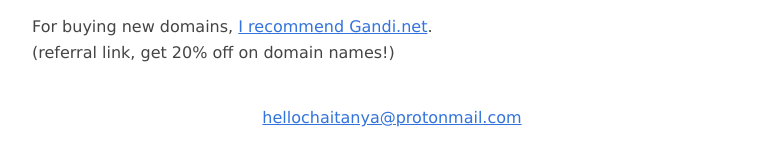
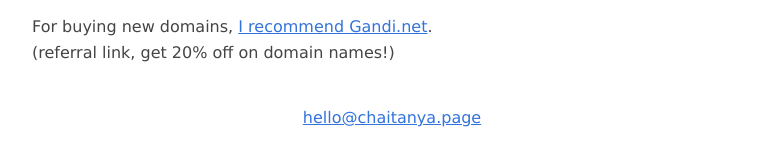
Before and after one commit to chtny/chtny.github.io, a Jekyll site: the page built from index.md, in a window 1280 px wide. Shown: the part 540-706 px from the top of the page, without its empty margins (248-1015 px from the left). Built offline with Jekyll 4.4.1, drawn with Linux system fonts in a browser that asks for light colours.

Commit message:
New email!

```diff
--- /dev/null
+++ b/_includes/footer.html
@@ -0,0 +1 @@
+<footer><a href="mailto:hello@chaitanya.page">hello@chaitanya.page</a></footer>
--- a/_layouts/category.html
+++ b/_layouts/category.html
@@ -13,7 +13,7 @@
       </div>
     </content>
   </main>
-  <footer><a href="mailto:hello@chaitanya.page">hellochaitanya@protonmail.com</a></footer>
+  {% include footer.html %}
   {% include goatcounter.html %}
 </body>
 </html>
--- a/_layouts/default.html
+++ b/_layouts/default.html
@@ -8,7 +8,7 @@
 			</div>
 		</content>
 	</main>
-	<footer><a href="mailto:hello@chaitanya.page">hellochaitanya@protonmail.com</a></footer>
+	{% include footer.html %}
 	{% include goatcounter.html %}
 </body>
 </html>
--- a/_layouts/page.html
+++ b/_layouts/page.html
@@ -7,7 +7,7 @@
 			{{ content }}
 		</content>
 	</main>
-	<footer><a href="mailto:hello@chaitanya.page">hellochaitanya@protonmail.com</a></footer>
+	{% include footer.html %}
 	{% include goatcounter.html %}
 </body>
 </html>
--- a/_layouts/podcast.html
+++ b/_layouts/podcast.html
@@ -15,7 +15,7 @@
 				{{ content }}
 		</content>
 	</main>
-	<footer><a href="mailto:hello@chaitanya.page">hellochaitanya@protonmail.com</a></footer>
+	{% include footer.html %}
 	{% include goatcounter.html %}
 </body>
 </html>
--- a/_layouts/tag.html
+++ b/_layouts/tag.html
@@ -13,7 +13,7 @@
       </div>
     </content>
   </main>
-  <footer><a href="mailto:hello@chaitanya.page">hellochaitanya@protonmail.com</a></footer>
+  {% include footer.html %}
   {% include goatcounter.html %}
 </body>
 </html>
```
